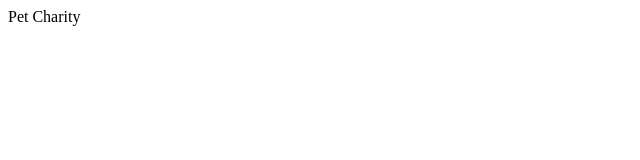
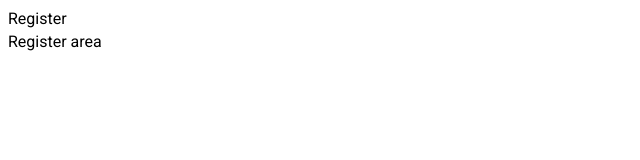
Before and after one commit to alexander-svirzhevsky/pet-charity-fe, a React (Create React App) app: page /register in a window 1280 px wide. Shown: the top 160 px of the page, without its empty margins (0-640 px from the left). Built offline with nearby package versions, Linux system fonts and the light colour scheme.

Commit message:
pet-charity-fe-feature/registration - created initial layout

```diff
--- a/public/index.html
+++ b/public/index.html
@@ -9,6 +9,11 @@
       name="description"
       content="Web site created using create-react-app"
     />
+    <link rel="preconnect" href="https://fonts.gstatic.com" />
+    <link
+      href="https://fonts.googleapis.com/css2?family=Roboto:ital,wght@0,300;0,400;0,700;1,400&display=swap"
+      rel="stylesheet"
+    />
     <link rel="apple-touch-icon" href="%PUBLIC_URL%/logo192.png" />
     <link rel="manifest" href="%PUBLIC_URL%/manifest.json" />
     <title>Pet Charity</title>
--- a/src/App.js
+++ b/src/App.js
@@ -1,10 +1,20 @@
 import React from "react";
+import { BrowserRouter, Route, Switch } from "react-router-dom";
+import Navbar from "./components/layout/Navbar";
+import Landing from "./components/layout/Landing";
+import Register from "./components/auth/Register";
 
 const App = () => {
   return (
-    <>
-      <div>Pet Charity</div>
-    </>
+    <BrowserRouter>
+      <>
+        <Navbar />
+        <Route path="/" component={Landing} exact />
+        <Switch>
+          <Route path="/register" component={Register} exact />
+        </Switch>
+      </>
+    </BrowserRouter>
   );
 };
 
--- /dev/null
+++ b/src/components/auth/Register.js
@@ -0,0 +1,7 @@
+import React from "react";
+
+const Register = () => {
+  return <div>Register area</div>;
+};
+
+export default Register;
--- /dev/null
+++ b/src/components/layout/Landing.js
@@ -0,0 +1,7 @@
+import React from "react";
+
+const Landing = () => {
+  return <div>Landing</div>;
+};
+
+export default Landing;
--- /dev/null
+++ b/src/components/layout/Navbar.js
@@ -0,0 +1,16 @@
+import React from "react";
+import { Link } from "react-router-dom";
+
+const Navbar = () => {
+  return (
+    <div>
+      <ul>
+        <li>
+          <Link to="/register">Register</Link>
+        </li>
+      </ul>
+    </div>
+  );
+};
+
+export default Navbar;
--- /dev/null
+++ b/src/index.css
@@ -0,0 +1,76 @@
+html,
+body {
+  height: 100%;
+}
+
+body {
+  font-family: "Roboto", Arial, Helvetica, sans-serif;
+  line-height: 1.42;
+  -webkit-font-smoothing: antialiased;
+  -moz-osx-font-smoothing: grayscale;
+  position: relative;
+}
+
+.wrapper {
+  position: relative;
+  width: 100%;
+  min-height: 650px;
+  overflow: hidden;
+}
+
+.container {
+  width: 95%;
+  max-width: 1200px;
+  margin: 0 auto;
+}
+
+h1,
+h2,
+h3,
+h4,
+h5,
+h6 {
+  margin-top: 0;
+  font-weight: normal;
+}
+
+.tabel {
+  border-collapse: collapse;
+}
+
+ul {
+  padding: 0;
+  margin: 0;
+}
+
+li {
+  list-style: none;
+}
+
+p {
+  padding: 0;
+  margin: 0;
+}
+
+footer {
+  position: relative;
+  width: 100%;
+}
+
+* {
+  box-sizing: border-box;
+}
+
+a {
+  color: inherit;
+  text-decoration: none;
+}
+
+img {
+  display: block;
+  max-width: 100%;
+}
+
+input {
+  outline: none;
+}
--- a/src/index.js
+++ b/src/index.js
@@ -1,6 +1,7 @@
 import React from "react";
 import ReactDOM from "react-dom";
 import App from "./App";
+import "./index.css";
 
 ReactDOM.render(
   <React.StrictMode>
```
